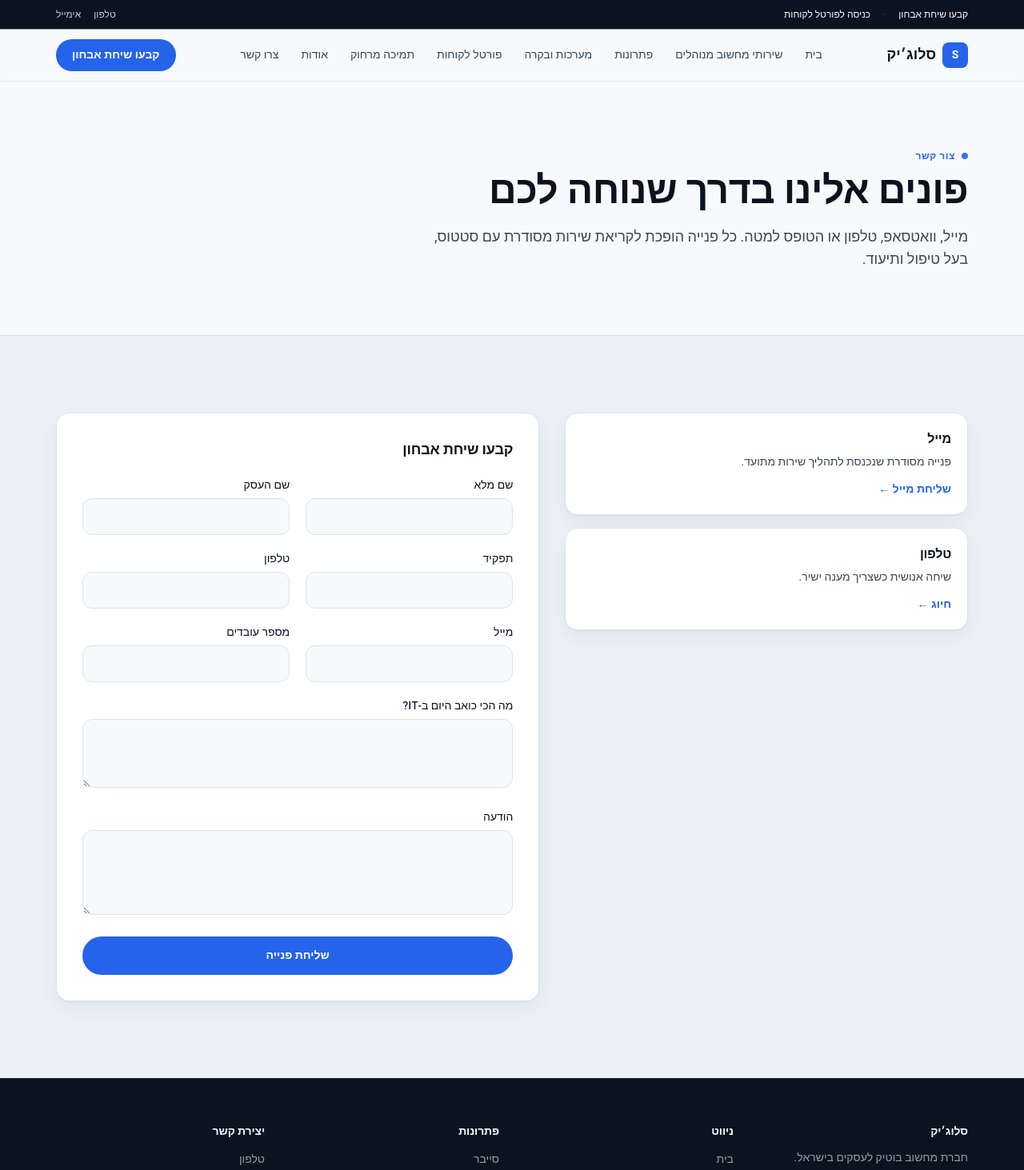
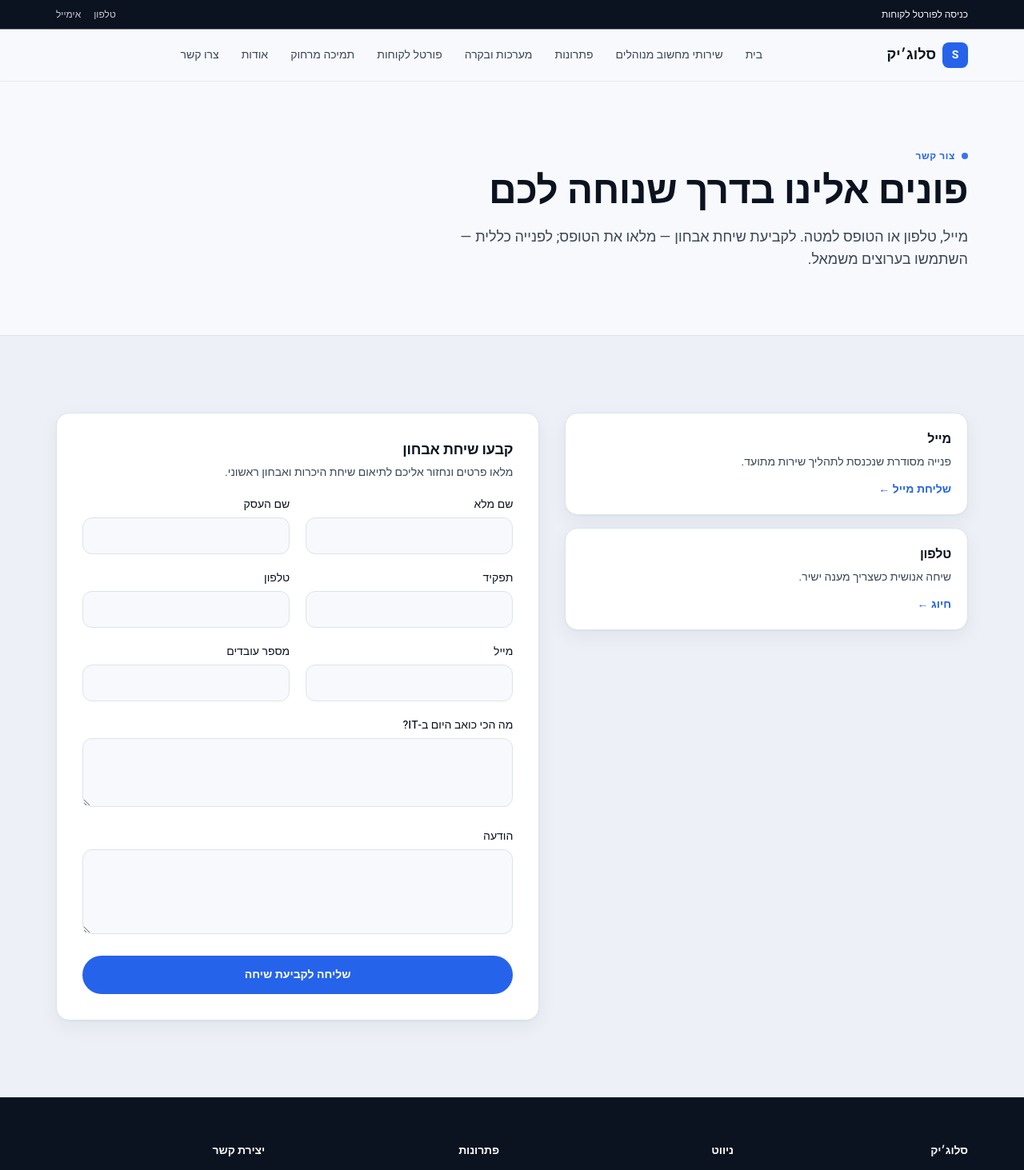
Before and after one commit to doron10-dev/selogic-website, a Next.js app: page /contact in a window 1280 px wide. Shown: the top 1463 px of the page at 80% size. Built offline with nearby package versions, Linux system fonts and the light colour scheme.

Commit message:
fix: differentiate contact CTAs and remove header duplicates
Co-authored-by: Cursor <cursoragent@cursor.com>

```diff
--- a/src/app/contact/page.tsx
+++ b/src/app/contact/page.tsx
@@ -75,7 +75,7 @@ export default function ContactPage() {
             פונים אלינו בדרך שנוחה לכם
           </h1>
           <p className="mt-5 max-w-2xl text-base leading-relaxed text-slate-body sm:text-lg">
-            מייל, וואטסאפ, טלפון או הטופס למטה. כל פנייה הופכת לקריאת שירות מסודרת עם סטטוס, בעל טיפול ותיעוד.
+            מייל, טלפון או הטופס למטה. לקביעת שיחת אבחון — מלאו את הטופס; לפנייה כללית — השתמשו בערוצים משמאל.
           </p>
         </div>
       </section>
@@ -105,7 +105,7 @@ export default function ContactPage() {
             </div>
           )}
 
-          <div className="min-w-0 rounded-card border border-slate-line bg-white p-6 shadow-card sm:p-8">
+          <div id="diagnosis" className="min-w-0 scroll-mt-28 rounded-card border border-slate-line bg-white p-6 shadow-card sm:p-8">
             {sent ? (
               <div className="flex flex-col items-start gap-3 py-8">
                 <StatusDot kind="closed" pulse />
@@ -114,7 +114,12 @@ export default function ContactPage() {
               </div>
             ) : (
               <form onSubmit={handleSubmit} className="space-y-5">
-                <h2 className="text-lg font-bold text-slate-ink">קבעו שיחת אבחון</h2>
+                <div>
+                  <h2 className="text-lg font-bold text-slate-ink">קבעו שיחת אבחון</h2>
+                  <p className="mt-1 text-sm text-slate-body">
+                    מלאו פרטים ונחזור אליכם לתיאום שיחת היכרות ואבחון ראשוני.
+                  </p>
+                </div>
                 <div className="grid gap-5 sm:grid-cols-2">
                   <Field id="contact-name" label="שם מלא" value={form.name} onChange={update("name")} />
                   <Field id="contact-company" label="שם העסק" value={form.company} onChange={update("company")} />
@@ -160,10 +165,10 @@ export default function ContactPage() {
                 </div>
                 <button
                   type="submit"
-                  aria-label="שליחת פנייה לצור קשר"
+                  aria-label="שליחת בקשה לקביעת שיחת אבחון"
                   className="w-full rounded-pill bg-signal px-6 py-3.5 text-sm font-semibold text-white transition-colors hover:bg-signal-ink"
                 >
-                  שליחת פנייה
+                  שליחה לקביעת שיחה
                 </button>
               </form>
             )}
--- a/src/components/page-hero.tsx
+++ b/src/components/page-hero.tsx
@@ -22,7 +22,7 @@ export function PageHero({ eyebrow, title, intro, statusKind = "open" }: PageHer
         </h1>
         <p className="mt-5 max-w-2xl text-base leading-relaxed text-slate-body sm:text-lg">{intro}</p>
         <div className="mt-8 flex flex-wrap gap-3">
-          <Button href={siteUrls.contact} variant="primary">
+          <Button href={siteUrls.contactDiagnosis} variant="primary">
             {siteLabels.contactCta}
           </Button>
           <Button href={siteUrls.technicalSupport} variant="secondary">
--- a/src/components/site-header.tsx
+++ b/src/components/site-header.tsx
@@ -1,13 +1,16 @@
 "use client";
 
 import Link from "next/link";
+import { usePathname } from "next/navigation";
 import { useEffect, useState } from "react";
 import { contactChannels, siteLabels, siteUrls, getClientPortalHref } from "@/data/contact";
 import { navItems } from "@/data/nav";
 
 export function SiteHeader() {
   const [open, setOpen] = useState(false);
+  const pathname = usePathname();
   const portalHref = getClientPortalHref();
+  const onContactPage = pathname === siteUrls.contact;
 
   useEffect(() => {
     if (!open) return;
@@ -22,12 +25,6 @@ export function SiteHeader() {
       <div className="hidden border-b border-slate-line/60 bg-ink text-paper md:block">
         <div className="container-page flex h-9 items-center justify-between text-xs">
           <div className="flex items-center gap-4">
-            <Link href={siteUrls.contact} className="hover:text-signal-soft transition-colors">
-              {siteLabels.contactCta}
-            </Link>
-            <span className="text-paper/30" aria-hidden="true">
-              ·
-            </span>
             <Link href={portalHref} className="hover:text-signal-soft transition-colors">
               {siteLabels.clientPortal}
             </Link>
@@ -81,12 +78,14 @@ export function SiteHeader() {
         </nav>
 
         <div className="flex shrink-0 items-center gap-3">
+          {!onContactPage && (
             <Link
-            href={siteUrls.contact}
+              href={siteUrls.contactDiagnosis}
               className="hidden rounded-pill bg-signal px-5 py-2.5 text-sm font-semibold text-white transition-colors hover:bg-signal-ink sm:inline-flex"
             >
               {siteLabels.contactCta}
             </Link>
+          )}
 
           <button
             type="button"
@@ -121,9 +120,10 @@ export function SiteHeader() {
               </Link>
             ))}
 
+            {!onContactPage && (
               <div className="mt-3 space-y-2 border-t border-slate-line pt-4">
                 <Link
-                href={siteUrls.contact}
+                  href={siteUrls.contactDiagnosis}
                   onClick={() => setOpen(false)}
                   className="flex w-full items-center justify-center rounded-pill bg-signal px-5 py-3 text-sm font-semibold text-white transition-colors hover:bg-signal-ink"
                 >
@@ -144,6 +144,7 @@ export function SiteHeader() {
                   </div>
                 )}
               </div>
+            )}
           </div>
         </nav>
       )}
--- a/src/data/contact.ts
+++ b/src/data/contact.ts
@@ -18,6 +18,8 @@ export const contactDetails = {
 
 export const siteUrls = {
   contact: "/contact",
+  /** טופס קביעת שיחת אבחון — נפרד מעמוד צור קשר הכללי */
+  contactDiagnosis: "/contact#diagnosis",
   clientPortal: "/client-portal",
   /** TODO(production): External portal login URL — falls back to clientPortal page */
   clientPortalExternal: null as string | null,
--- a/src/data/home.ts
+++ b/src/data/home.ts
@@ -7,7 +7,7 @@ export const hero = {
   eyebrow: "חברת IT בוטיק",
   title: "ה-IT של העסק שלך צריך לעבוד. לא להפריע.",
   body: "Selogic מנהלת לעסקים את המחשוב, התמיכה, הרשתות, האבטחה, הגיבויים, הענן ומערכות הבקרה. אתם מקבלים שירות אישי של חברת בוטיק, עם פורטל לקוחות, SLA, תיעוד מלא ושקיפות לאורך כל הדרך.",
-  primaryCta: { label: "קבעו שיחת אבחון", href: siteUrls.contact },
+  primaryCta: { label: "קבעו שיחת אבחון", href: siteUrls.contactDiagnosis },
   secondaryCta: { label: "פתחו קריאת שירות", href: siteUrls.technicalSupport },
   highlights: [
     { title: "חברת IT בוטיק", sub: "שירות אישי וישיר" },
@@ -222,6 +222,6 @@ export const faq = {
 export const finalCta = {
   title: "רוצים לדעת איפה ה-IT של העסק עומד?",
   body: "נבדוק את סביבת המחשוב, נזהה סיכונים ותקלות חוזרות, ונבנה לכם תהליך שירות ברור.",
-  primary: { label: "קבעו שיחת אבחון", href: siteUrls.contact, sub: "נבין את המצב ונציע צעד ראשון." },
+  primary: { label: "קבעו שיחת אבחון", href: siteUrls.contactDiagnosis, sub: "נבין את המצב ונציע צעד ראשון." },
   secondary: { label: "פתחו קריאת שירות", href: siteUrls.technicalSupport, sub: "שלחו הודעה ונחזור אליכם." },
 };
--- a/src/data/pages/about.ts
+++ b/src/data/pages/about.ts
@@ -1,3 +1,4 @@
+import { siteUrls } from "@/data/contact";
 import { defaultSlaItems } from "@/data/shared";
 import type { ServicePageContent } from "@/types/service-page";
 
@@ -68,7 +69,7 @@ export const aboutPage: ServicePageContent = {
       { title: "פתרונות", body: "כל השירותים.", href: "/solutions" },
       { title: "פורטל לקוחות", body: "שקיפות.", href: "/client-portal" },
       { title: "מערכות ובקרה", body: "Control Tower.", href: "/information-systems-and-control" },
-      { title: "צור קשר", body: "שיחת אבחון.", href: "/contact" },
+      { title: "קביעת שיחת אבחון", body: "שיחת אבחון.", href: siteUrls.contactDiagnosis },
       { title: "תמיכה טכנית", body: "פתיחת קריאה.", href: "/technical-support" },
     ],
   },
--- a/src/data/pages/client-portal.ts
+++ b/src/data/pages/client-portal.ts
@@ -71,7 +71,7 @@ export const clientPortalPage: ServicePageContent = {
       { title: "מערכות ובקרה", body: "Control Tower ודוחות.", href: "/information-systems-and-control" },
       { title: "תמיכה מרחוק", body: "חיבור מהיר.", href: "/remote-support" },
       { title: "פתרונות", body: "כל השירותים.", href: "/solutions" },
-      { title: "צור קשר", body: "שיחת אבחון.", href: "/contact" },
+      { title: "קביעת שיחת אבחון", body: "שיחת אבחון.", href: siteUrls.contactDiagnosis },
     ],
   },
   faq: {
@@ -90,7 +90,7 @@ export const clientPortalPage: ServicePageContent = {
     body: "נראה לכם איך הפורטל עובד — ונבנה יחד תהליך שירות ברור.",
     primary: {
       label: "קבעו שיחת אבחון",
-      href: siteUrls.contact,
+      href: siteUrls.contactDiagnosis,
       sub: "נציג את הפורטל ונתאים לעסק.",
     },
     secondary: {
--- a/src/data/pages/information-systems-and-control.ts
+++ b/src/data/pages/information-systems-and-control.ts
@@ -1,3 +1,4 @@
+import { siteUrls } from "@/data/contact";
 import { defaultSlaItems } from "@/data/shared";
 import type { ServicePageContent } from "@/types/service-page";
 
@@ -70,7 +71,7 @@ export const informationSystemsPage: ServicePageContent = {
       { title: "פתרונות IT", body: "כל השירותים.", href: "/solutions" },
       { title: "תמיכה טכנית", body: "פתיחת קריאות.", href: "/technical-support" },
       { title: "אודות", body: "הגישה של Selogic.", href: "/about" },
-      { title: "צור קשר", body: "שיחת אבחון.", href: "/contact" },
+      { title: "קביעת שיחת אבחון", body: "שיחת אבחון.", href: siteUrls.contactDiagnosis },
     ],
   },
   faq: {
--- a/src/data/pages/managed-it-services.ts
+++ b/src/data/pages/managed-it-services.ts
@@ -1,3 +1,4 @@
+import { siteUrls } from "@/data/contact";
 import { defaultSlaItems } from "@/data/shared";
 import type { ServicePageContent } from "@/types/service-page";
 
@@ -69,7 +70,7 @@ export const managedItServicesPage: ServicePageContent = {
       { title: "פורטל לקוחות", body: "שקיפות מלאה לכל קריאה.", href: "/client-portal" },
       { title: "מערכות ובקרה", body: "Selogic Control Tower ודיווח.", href: "/information-systems-and-control" },
       { title: "תמיכה מרחוק", body: "חיבור מהיר לפתרון תקלה.", href: "/remote-support" },
-      { title: "צור קשר", body: "קביעת שיחת אבחון ראשונית.", href: "/contact" },
+      { title: "קביעת שיחת אבחון", body: "קביעת שיחת אבחון ראשונית.", href: siteUrls.contactDiagnosis },
     ],
   },
   faq: {
--- a/src/data/pages/remote-support.ts
+++ b/src/data/pages/remote-support.ts
@@ -81,7 +81,7 @@ export const remoteSupportPage: ServicePageContent = {
       { title: "מחשוב מנוהל", body: "שירות מלא.", href: "/managed-it-services" },
       { title: "רשתות", body: "תשתית לחיבור.", href: "/solutions/networks-and-communication" },
       { title: "פורטל לקוחות", body: "מעקב קריאות.", href: siteUrls.clientPortal },
-      { title: "צור קשר", body: "תיאום חיבור.", href: siteUrls.contact },
+      { title: "צרו קשר", body: "תיאום חיבור.", href: siteUrls.contact },
       { title: "כל הפתרונות", body: "מבט-על.", href: "/solutions" },
     ],
   },
--- a/src/data/shared.ts
+++ b/src/data/shared.ts
@@ -14,7 +14,7 @@ export const defaultFinalCta = {
   body: "נבדוק את סביבת המחשוב, נזהה סיכונים ותקלות חוזרות, ונבנה לכם תהליך שירות ברור.",
   primary: {
     label: "קבעו שיחת אבחון",
-    href: siteUrls.contact,
+    href: siteUrls.contactDiagnosis,
     sub: "נבין את המצב ונציע צעד ראשון.",
   },
   secondary: {
```
Lines whose indentation alone changed are shown as unchanged.
